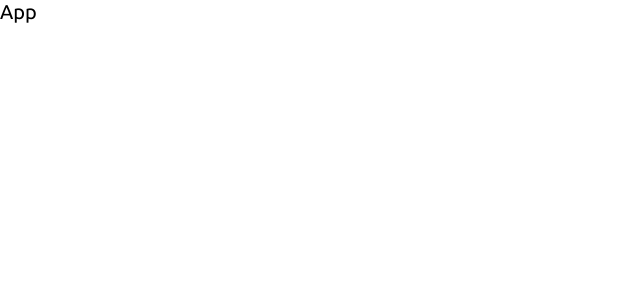
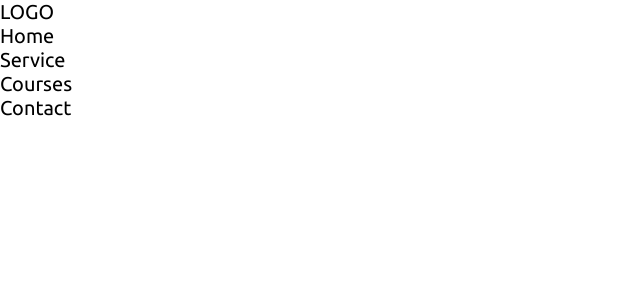
Before and after one commit to rnimisha/e-learning, a React (Create React App) app: page / in a window 1280 px wide. Shown: the top 300 px of the page, without its empty margins (0-640 px from the left). Built offline with nearby package versions, Linux system fonts and the light colour scheme.

Commit message:
navbar component

```diff
--- a/src/App.js
+++ b/src/App.js
@@ -1,8 +1,11 @@
 import React from 'react'
+import Navbar from './Components/Navbar/Navbar'
 
 const App = () => {
   return (
-    <div>App</div>
+    <>
+      <Navbar/>
+    </>
   )
 }
 
--- /dev/null
+++ b/src/Components/Navbar/Navbar.js
@@ -0,0 +1,23 @@
+import React from 'react'
+import './navbar.css'
+
+
+const Navbar = () => {
+    return (
+    <nav>
+        <div className="nav-logo">
+            LOGO
+        </div>
+        <div className="nav-list">
+            <ul>
+                <li>Home</li>
+                <li>Service</li>
+                <li>Courses</li>
+                <li>Contact</li>
+            </ul>
+        </div>
+    </nav>
+    )
+}
+
+export default Navbar
```
Also changed, not shown: public/index.html (+1 -23 lines), src/Components/Navbar/navbar.css (added).
